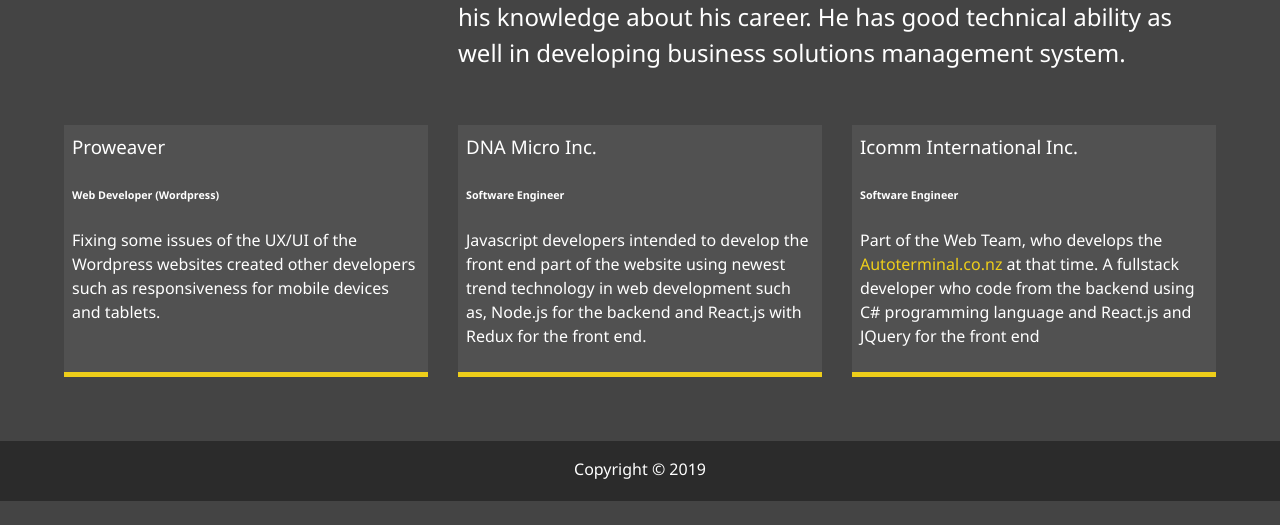
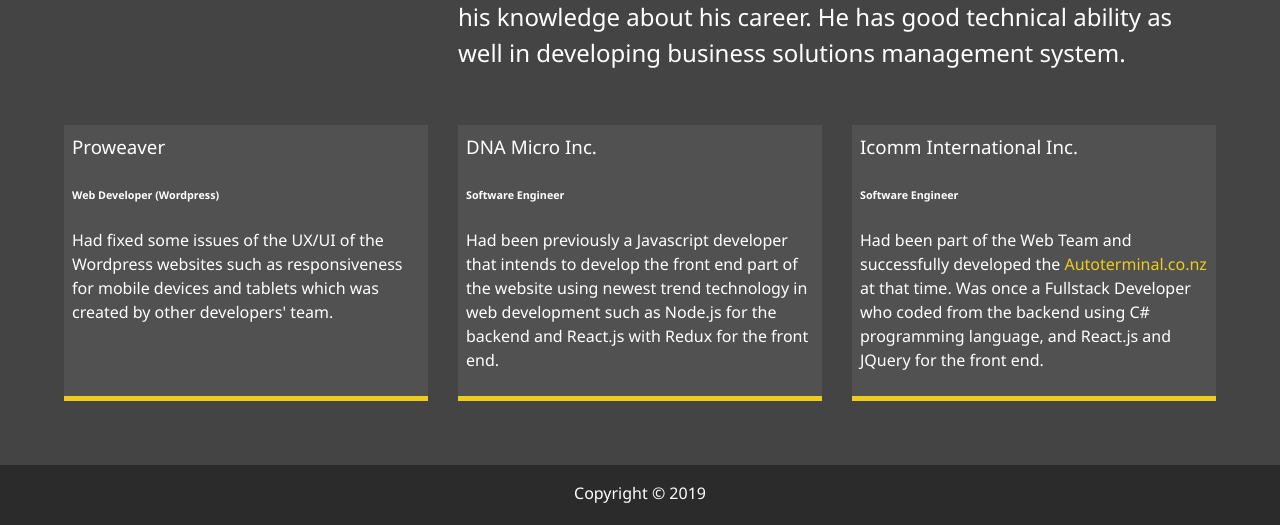
Before and after one commit to iamkennethreyt/portfolio, a website: page dist/about.html in a window 1280 px wide. Shown: the part 493-1018 px from the top of the page. Before the commit the page ends 994 px from the top, so only its background shows below. Drawn offline with Linux system fonts and the light colour scheme.

Commit message:
change grammar

```diff
--- a/dist/about.html
+++ b/dist/about.html
@@ -85,9 +85,9 @@
           <h3>Proweaver</h3>
           <h6>Web Developer (Wordpress)</h6>
           <p>
-            Fixing some issues of the UX/UI of the Wordpress websites created
-            other developers such as responsiveness for mobile devices and
-            tablets.
+            Had fixed some issues of the UX/UI of the Wordpress websites such as
+            responsiveness for mobile devices and tablets which was created by
+            other developers' team.
           </p>
         </div>
 
@@ -95,9 +95,10 @@
           <h3>DNA Micro Inc.</h3>
           <h6>Software Engineer</h6>
           <p>
-            Javascript developers intended to develop the front end part of the
-            website using newest trend technology in web development such as,
-            Node.js for the backend and React.js with Redux for the front end.
+            Had been previously a Javascript developer that intends to develop
+            the front end part of the website using newest trend technology in
+            web development such as Node.js for the backend and React.js with
+            Redux for the front end.
           </p>
         </div>
 
@@ -105,15 +106,16 @@
           <h3>Icomm International Inc.</h3>
           <h6>Software Engineer</h6>
           <p>
-            Part of the Web Team, who develops the
+            Had been part of the Web Team and successfully developed the
             <a
               target="blank"
               class="text-secondary"
               href="http://www.autoterminal.co.nz/"
               >Autoterminal.co.nz</a
             >
-            at that time. A fullstack developer who code from the backend using
-            C# programming language and React.js and JQuery for the front end
+            at that time. Was once a Fullstack Developer who coded from the
+            backend using C# programming language, and React.js and JQuery for
+            the front end.
           </p>
         </div>
       </div>
```
